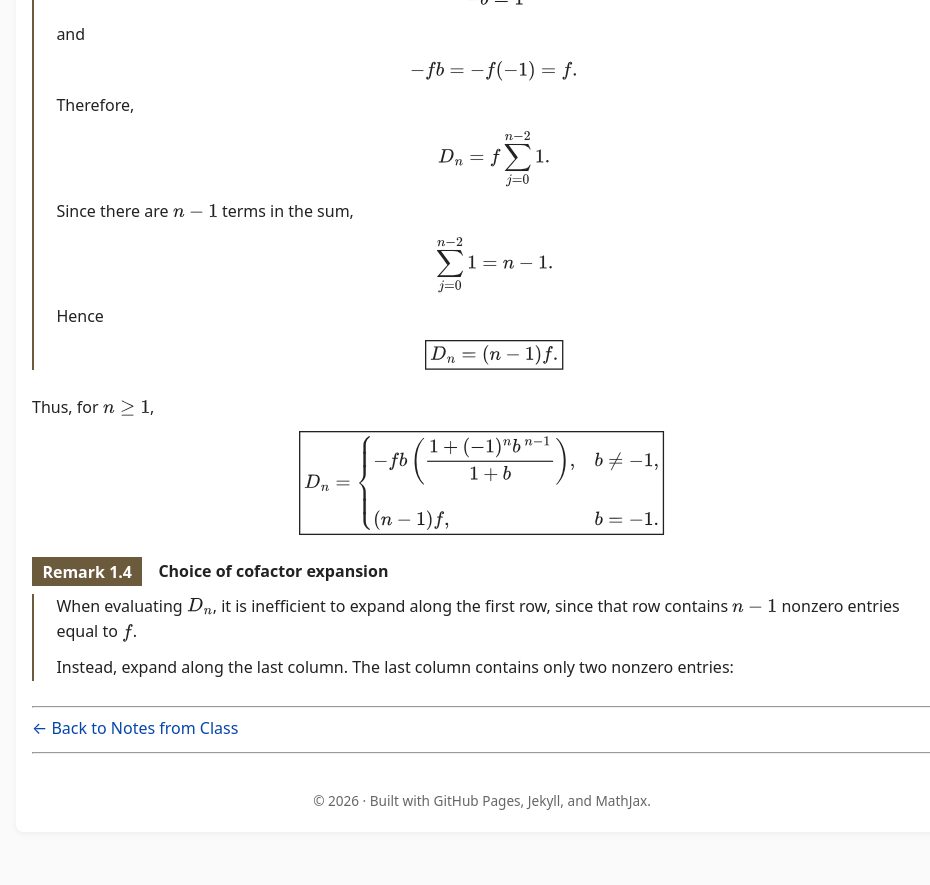
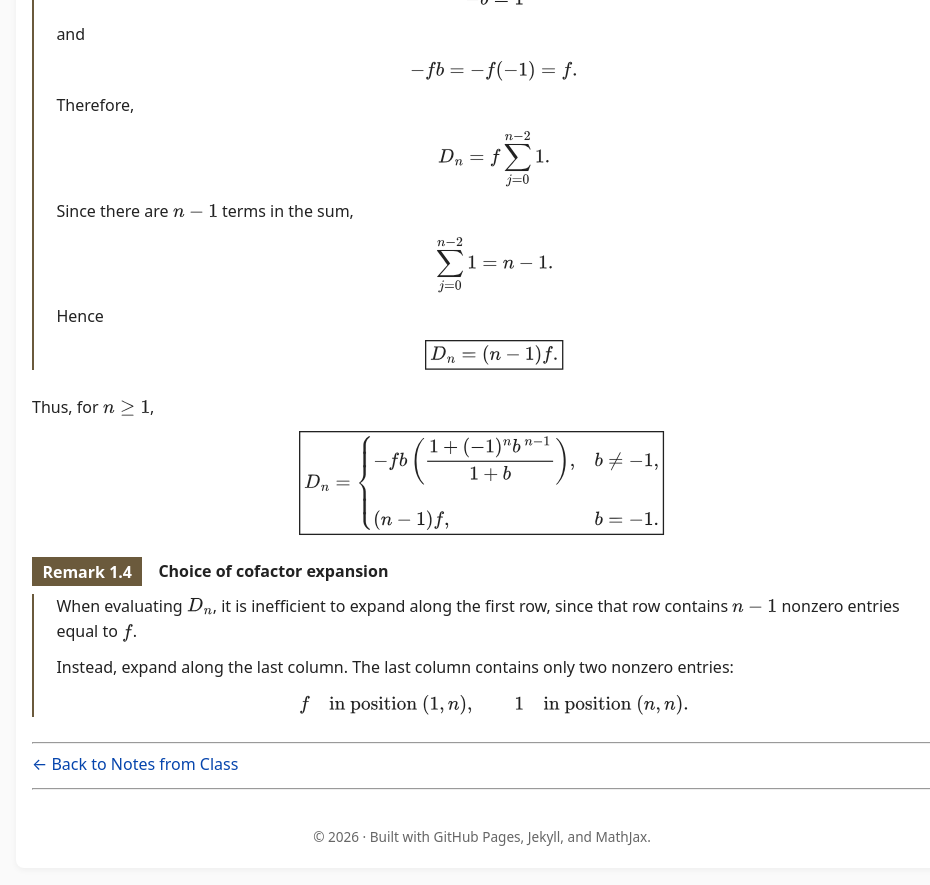
Before and after one commit to SaleemKamaludin/SaleemKamaludin.github.io, a Jekyll site: the page built from courses/math-2276/notes-from-class/lecture-2/index.md, in a window 1280 px wide and 900 px high, scrolled down 10420 px. Shown: the top 885 px of the window, without its empty margins (158-1088 px from the left). Built offline with Jekyll 4.4.1, drawn with Linux system fonts in a browser that asks for light colours; before the commit the page ends 11284 px from its top, so only the background shows below that.

Commit message:
Add cofactor expansion remark to Lecture 2

```diff
--- a/courses/math-2276/notes-from-class/lecture-2/index.md
+++ b/courses/math-2276/notes-from-class/lecture-2/index.md
@@ -1589,6 +1589,20 @@ D_n=
     </p>
 
     </div>
+
+    <div id="remark-choice-cofactor-expansion-entries">
+
+    <div class="display-math">
+
+    \[
+    f \quad \text{in position }(1,n),
+    \qquad
+    1 \quad \text{in position }(n,n).
+    \]
+
+    </div>
+
+    </div>
   </div>
 
 </div>
```
